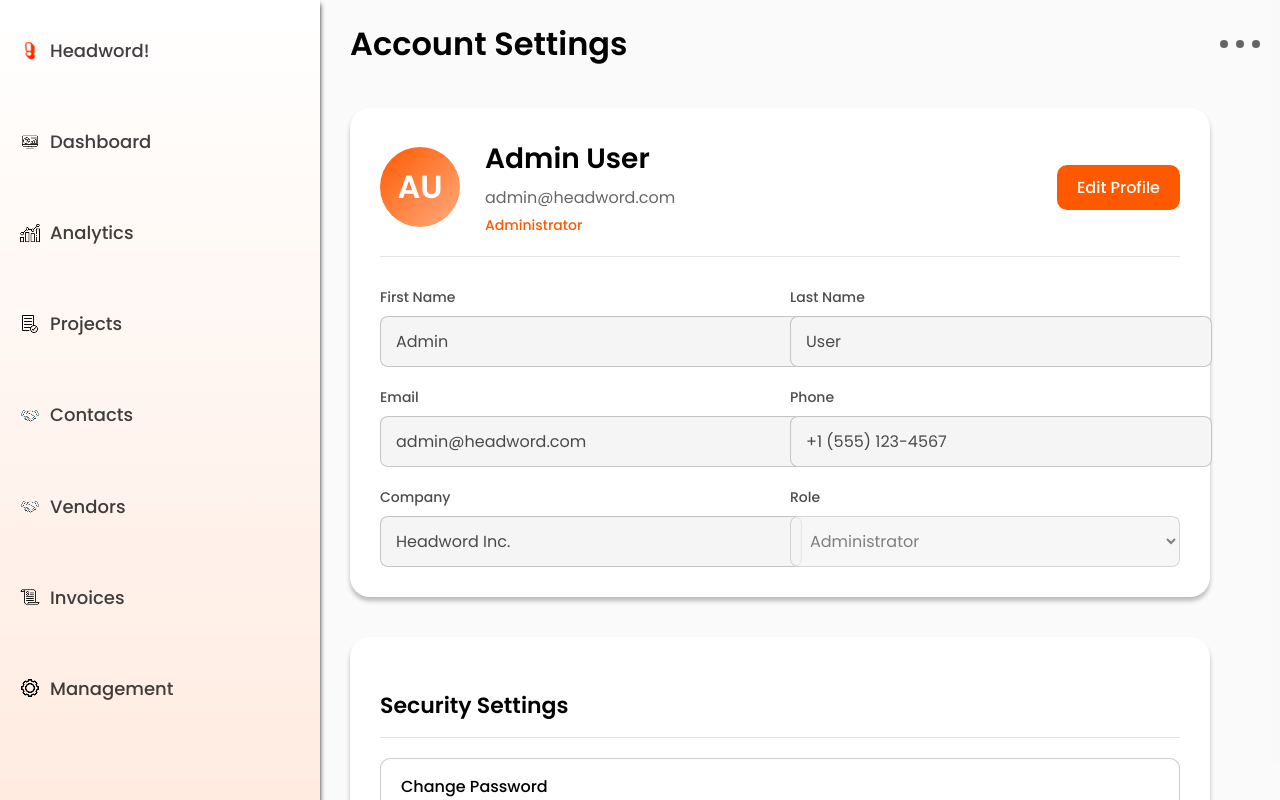
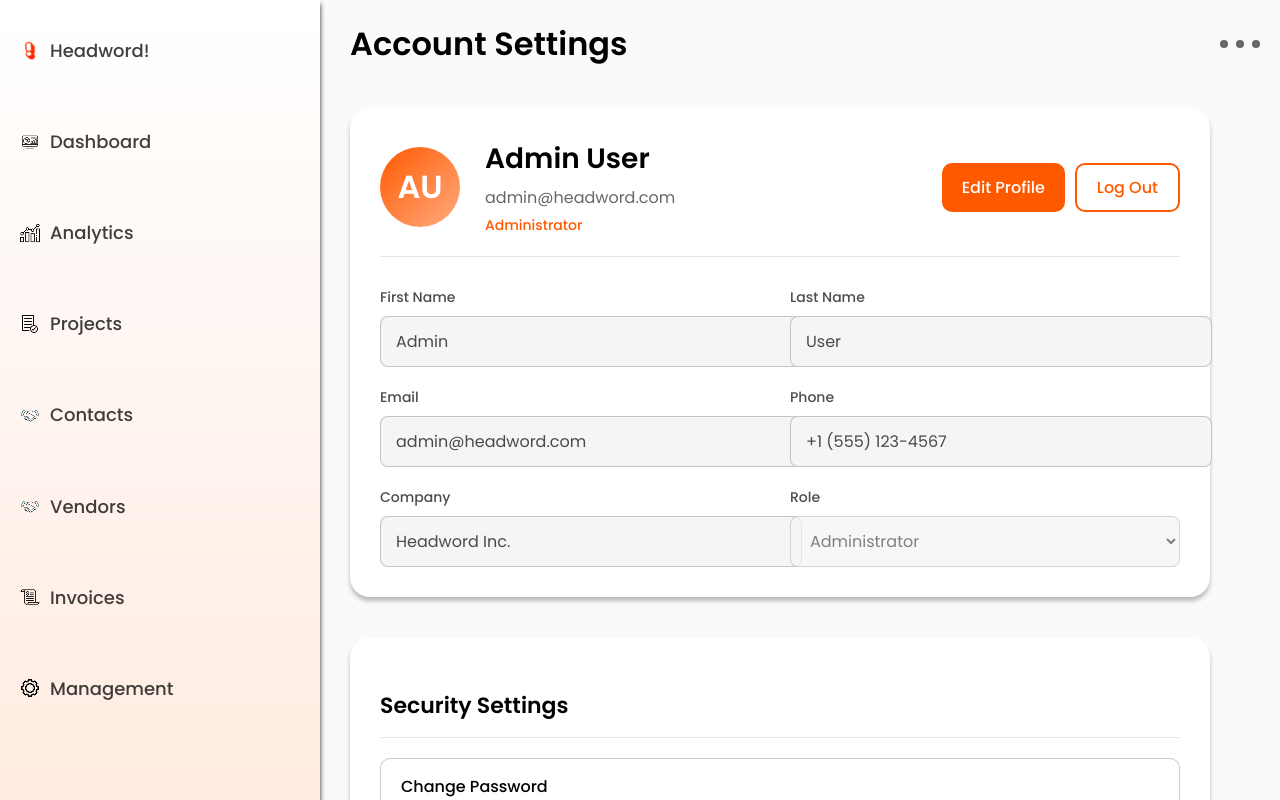
Before and after one commit to kone24/csc-190-191-systemy, a Next.js app in the folder frontend/: page /dashboard/account in a window 1280 px wide. Shown: the top 800 px of the page. Built offline with nearby package versions, Linux system fonts and the light colour scheme.

Commit message:
Add log out button

```diff
--- a/frontend/src/app/dashboard/account/page.tsx
+++ b/frontend/src/app/dashboard/account/page.tsx
@@ -4,7 +4,7 @@ import Sidebar from '@/components/Sidebar';
 import { useUser, User } from '@/contexts/UserContext';
 
 export default function AccountPage() {
-    const { user, setUser } = useUser();
+    const { user, setUser, logout } = useUser();
     const [isEditing, setIsEditing] = useState(false);
     const [tempProfile, setTempProfile] = useState<User | null>(user);
 
@@ -168,6 +168,7 @@ export default function AccountPage() {
 
                         {/* Edit Button */}
                         {!isEditing ? (
+                            <div style={{ display: 'flex', gap: '10px' }}>
                                 <button
                                     onClick={handleEdit}
                                     style={{
@@ -187,6 +188,26 @@ export default function AccountPage() {
                                 >
                                     Edit Profile
                                 </button>
+                                <button
+                                    onClick={logout}
+                                    style={{
+                                        padding: '10px 20px',
+                                        background: 'white',
+                                        color: '#FF5900',
+                                        border: '2px solid #FF5900',
+                                        borderRadius: 10,
+                                        fontSize: 16,
+                                        fontFamily: 'Poppins',
+                                        fontWeight: '500',
+                                        cursor: 'pointer',
+                                        transition: 'background 0.3s ease, color 0.3s ease'
+                                    }}
+                                    onMouseOver={(e) => { e.currentTarget.style.background = '#FF5900'; e.currentTarget.style.color = 'white'; }}
+                                    onMouseOut={(e) => { e.currentTarget.style.background = 'white'; e.currentTarget.style.color = '#FF5900'; }}
+                                >
+                                    Log Out
+                                </button>
+                            </div>
                         ) : (
                             <div style={{ display: 'flex', gap: '10px' }}>
                                 <button
```
Also changed, not shown: 1 other file (tests, documents, lock files or other folders). Lines whose indentation alone changed are shown as unchanged.
